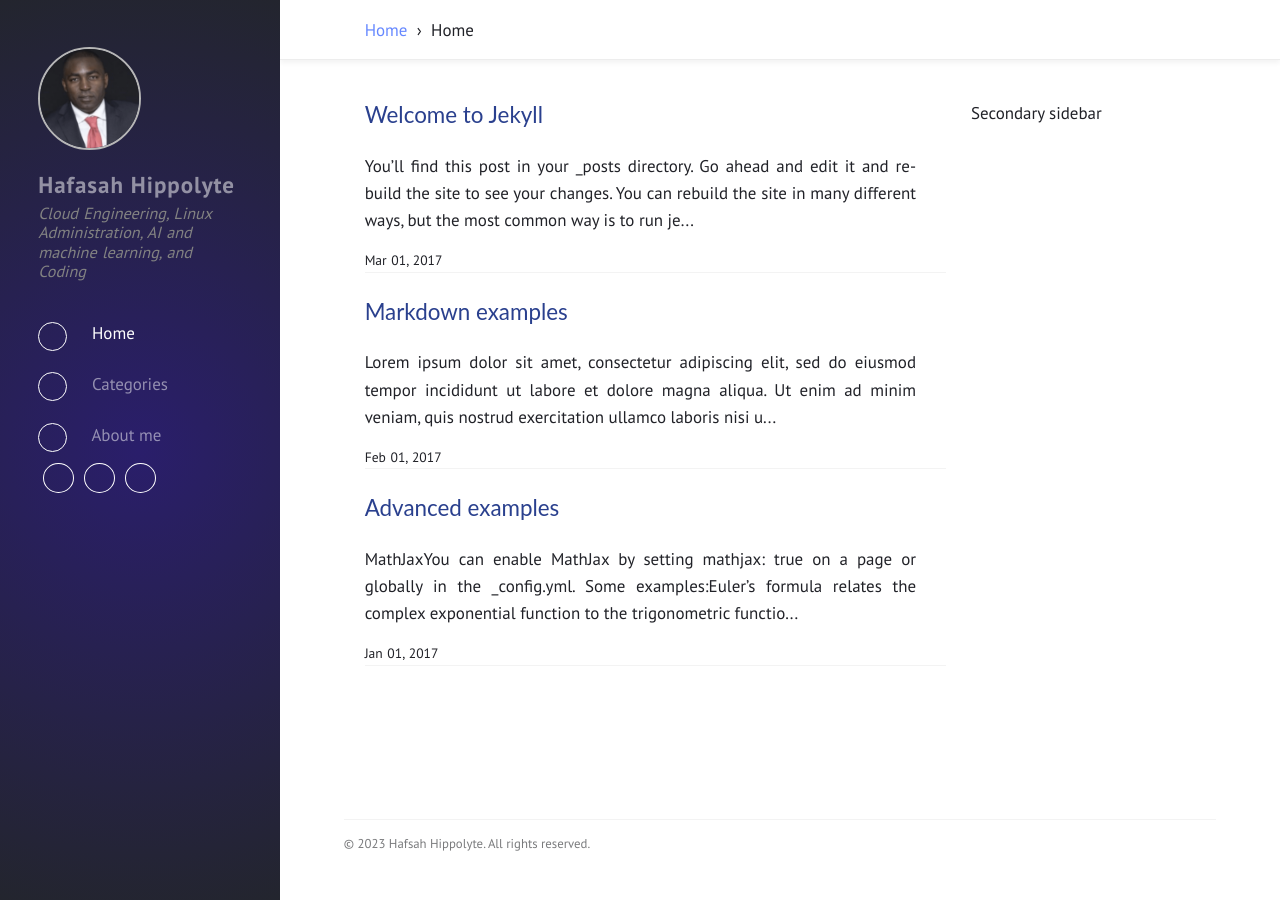
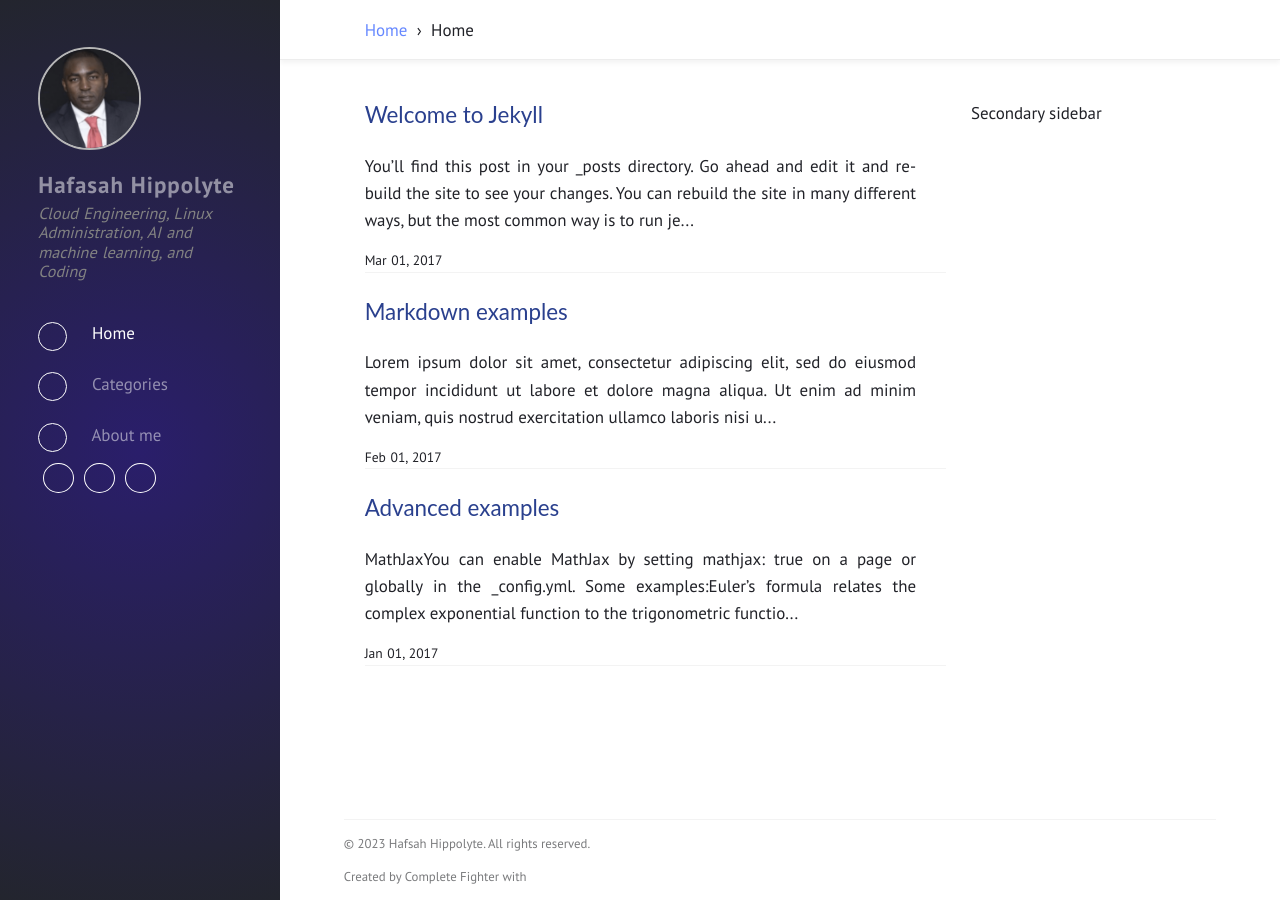
Before and after one commit to hfasah/hfasah.github.io, a Jekyll site: the page built from index.html, in a window 1280 px wide. Built offline with Jekyll 4.4.1, drawn with Linux system fonts in a browser that asks for light colours.

Commit message:
Update default.html

```diff
--- a/_layouts/default.html
+++ b/_layouts/default.html
@@ -42,11 +42,11 @@
         <span data-toggle="tooltip" data-placement="top" title=""> All rights reserved. </span>
       </p>
     </div>
-    <!--div class="footer-right">
-      <p class="mb-0"> Powered by <a href="https://jekyllrb.com" target="_blank" rel="noopener">Jekyll</a> with
-        <a href="https://github.com/cotes2020/jekyll-theme-chirpy" target="_blank" rel="noopener">Chirpy</a> theme.
+    <div class="footer-right">
+      <p class="mb-0"> Created by <a href="https://join.skype.com/invite/Wr2i1wcKRfWq" target="_blank" rel="noopener">Complete Fighter</a> with
+
       </p>
-    </div-->
+    </div>
   </div>
 </footer>
 {% endif %}
```
